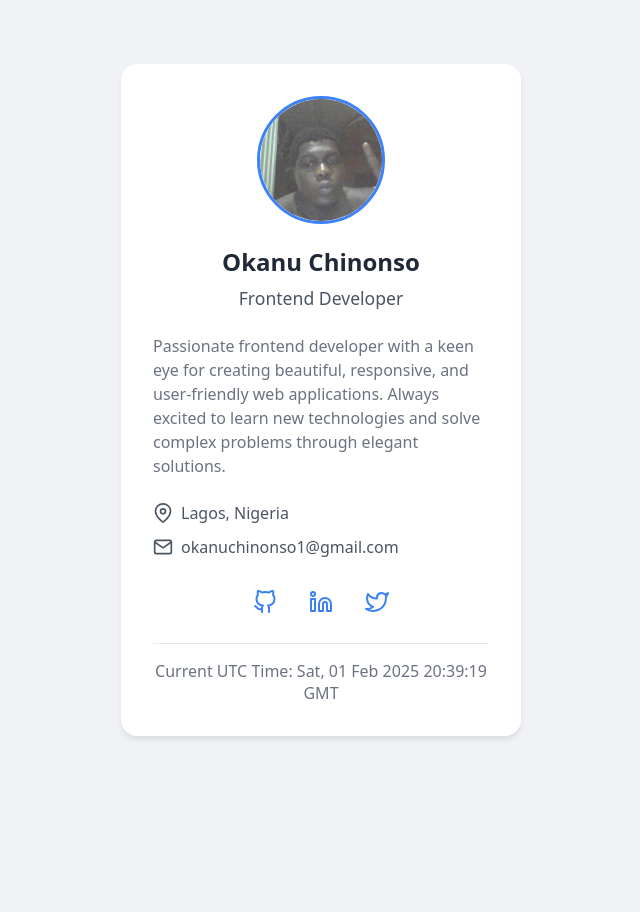
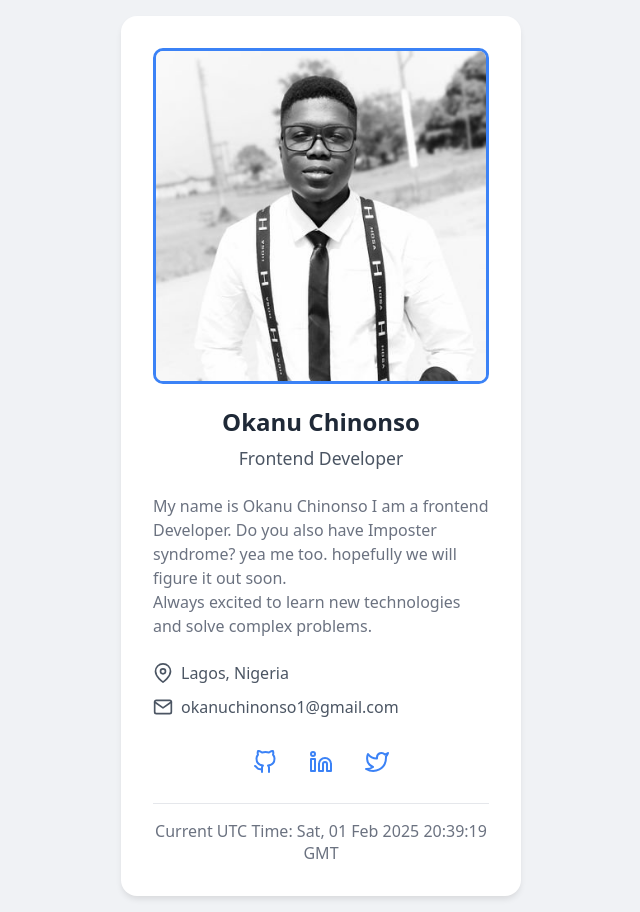
Before and after one commit to INDABOT/stageZero, a plain HTML site: page index.html in a window 1280 px wide. Shown: the whole page, without its empty margins (319-959 px from the left). Before the commit the page ends 800 px from the top, so only its background shows below. Drawn offline with Linux system fonts and the light colour scheme.

Commit message:
second commit

```diff
--- a/index.html
+++ b/index.html
@@ -12,17 +12,21 @@
 
         <div class="profile-header">
             <img
+            style="width: 100%; height: auto;"
                 data-testid="profilePicture"
                 class="profile-picture"
-                src="./images/WIN_20250129_22_16_37_Pro.jpg"
+                src="./images/profile.jpg"
                 alt="Profile picture"
+
             >
             <h1 data-testid="fullName" class="full-name">Okanu Chinonso</h1>
             <div data-testid="jobTitle" class="job-title">Frontend Developer</div>
         </div>
 
         <p data-testid="shortBio" class="bio">
-            Passionate frontend developer with a keen eye for creating beautiful, responsive, and user-friendly web applications. Always excited to learn new technologies and solve complex problems through elegant solutions.
+            My name is Okanu Chinonso I am a frontend Developer.
+            Do you also have Imposter syndrome? yea me too.
+            hopefully we will figure it out soon. </br> Always excited to learn new technologies and solve complex problems.
         </p>
 
         <div class="info-group">
@@ -42,19 +46,19 @@
         </div>
 
         <div data-testid="socialLinks" class="social-links">
-            <a href="https://github.com" class="social-link" target="_blank">
+            <a href="https://github.com/INDABOT" class="social-link" target="_blank">
                 <svg xmlns="http://www.w3.org/2000/svg" width="24" height="24" viewBox="0 0 24 24" fill="none" stroke="currentColor" stroke-width="2" stroke-linecap="round" stroke-linejoin="round">
                     <path d="M9 19c-5 1.5-5-2.5-7-3m14 6v-3.87a3.37 3.37 0 0 0-.94-2.61c3.14-.35 6.44-1.54 6.44-7A5.44 5.44 0 0 0 20 4.77 5.07 5.07 0 0 0 19.91 1S18.73.65 16 2.48a13.38 13.38 0 0 0-7 0C6.27.65 5.09 1 5.09 1A5.07 5.07 0 0 0 5 4.77a5.44 5.44 0 0 0-1.5 3.78c0 5.42 3.3 6.61 6.44 7A3.37 3.37 0 0 0 9 18.13V22"></path>
                 </svg>
             </a>
-            <a href="https://linkedin.com" class="social-link" target="_blank">
+            <a href="https://www.linkedin.com/in/okanu-chinonso-34b203197/" class="social-link" target="_blank">
                 <svg xmlns="http://www.w3.org/2000/svg" width="24" height="24" viewBox="0 0 24 24" fill="none" stroke="currentColor" stroke-width="2" stroke-linecap="round" stroke-linejoin="round">
                     <path d="M16 8a6 6 0 0 1 6 6v7h-4v-7a2 2 0 0 0-2-2 2 2 0 0 0-2 2v7h-4v-7a6 6 0 0 1 6-6z"></path>
                     <rect x="2" y="9" width="4" height="12"></rect>
                     <circle cx="4" cy="4" r="2"></circle>
                 </svg>
             </a>
-            <a href="https://twitter.com" class="social-link" target="_blank">
+            <a href="https://x.com/OkanuChinonso" class="social-link" target="_blank">
                 <svg xmlns="http://www.w3.org/2000/svg" width="24" height="24" viewBox="0 0 24 24" fill="none" stroke="currentColor" stroke-width="2" stroke-linecap="round" stroke-linejoin="round">
                     <path d="M23 3a10.9 10.9 0 0 1-3.14 1.53 4.48 4.48 0 0 0-7.86 3v1A10.66 10.66 0 0 1 3 4s-4 9 5 13a11.64 11.64 0 0 1-7 2c9 5 20 0 20-11.5a4.5 4.5 0 0 0-.08-.83A7.72 7.72 0 0 0 23 3z"></path>
                 </svg>
@@ -73,7 +77,6 @@
             timeElement.textContent = now.toUTCString();
         }
 
-        // Update time immediately and then every second
         updateUTCTime();
         setInterval(updateUTCTime, 1000);
     </script>
--- a/styles.css
+++ b/styles.css
@@ -28,9 +28,8 @@ body {
 }
 
 .profile-picture {
-    width: 128px;
-    height: 128px;
-    border-radius: 50%;
+
+    border-radius: 10px;
     object-fit: cover;
     margin-bottom: 1rem;
     border: 3px solid #3b82f6;
```
Also changed, not shown: images/profile.jpg (added).
